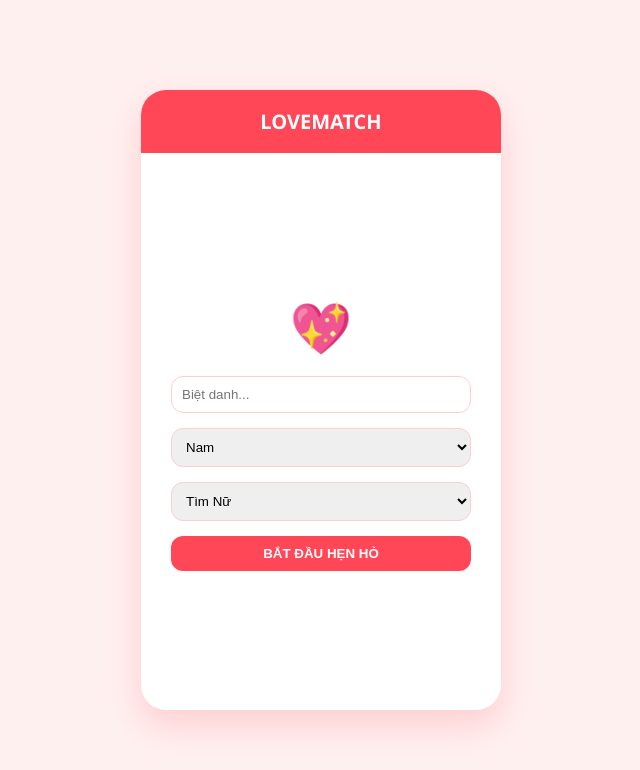
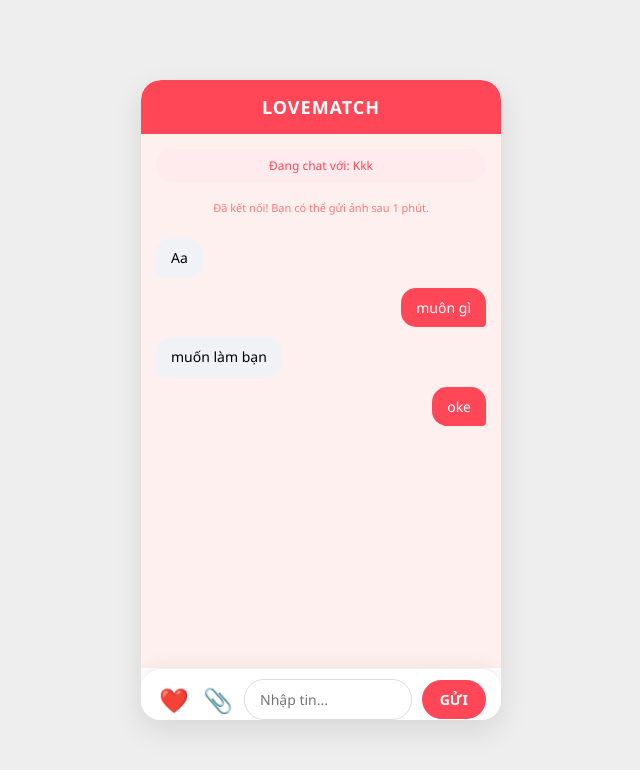
Before and after one commit to vuquocphong1996-lab/lovematch, a website: page public/index.html in a window 1280 px wide. Shown: the whole page, without its empty margins (319-959 px from the left). Drawn offline with nearby package versions, Linux system fonts and the light colour scheme; no server answers.

Commit message:
Full LoveMatch update

```diff
--- a/public/index.html
+++ b/public/index.html
@@ -2,122 +2,243 @@
 <html lang="vi">
 <head>
     <meta charset="UTF-8">
-    <meta name="viewport" content="width=device-width, initial-scale=1.0">
-    <title>LoveMatch - Kết nối trái tim</title>
+    <meta name="viewport" content="width=device-width, initial-scale=1.0, maximum-scale=1.0, user-scalable=no">
+    <title>LOVEMATCH - Kết nối trái tim</title>
     <style>
-        :root { --primary: #ff4757; --bg: #fff0f0; }
-        body { font-family: 'Segoe UI', sans-serif; background: var(--bg); display: flex; justify-content: center; align-items: center; height: 100vh; margin: 0; }
-        #app { background: white; width: 360px; height: 620px; border-radius: 25px; box-shadow: 0 15px 35px rgba(255, 71, 87, 0.2); display: flex; flex-direction: column; overflow: hidden; }
-        h2 { background: var(--primary); color: white; margin: 0; padding: 18px; text-align: center; font-size: 20px; }
-        #start-screen { flex: 1; padding: 30px; display: flex; flex-direction: column; gap: 15px; justify-content: center; }
-        #chat-screen { flex: 1; display: flex; flex-direction: column; overflow: hidden; }
-        #status { font-size: 12px; text-align: center; padding: 8px; background: #ffebee; color: var(--primary); font-weight: bold; }
-        #chat-box { flex: 1; padding: 15px; overflow-y: auto; display: flex; flex-direction: column; gap: 12px; background: #fffcfc; }
-        .msg { padding: 10px 14px; border-radius: 18px; max-width: 80%; font-size: 14px; }
-        .my-msg { align-self: flex-end; background: var(--primary); color: white; border-bottom-right-radius: 4px; }
-        .stranger-msg { align-self: flex-start; background: #f1f2f6; color: #2f3542; border-bottom-left-radius: 4px; }
-        #input-area { padding: 12px; display: flex; gap: 8px; border-top: 1px solid #ffecec; align-items: center; }
-        input, select { padding: 10px; border-radius: 12px; border: 1px solid #ffccd2; outline: none; }
-        button { background: var(--primary); color: white; border: none; padding: 10px 15px; border-radius: 12px; cursor: pointer; font-weight: bold; }
-        .hidden { display: none !important; }
-        img { max-width: 100%; border-radius: 12px; }
+        /* Tông màu LoveMatch: Hồng-Đỏ lãng mạn */
+        :root {
+            --primary-color: #ff4757; /* Màu hồng hồng giống hình ảnh */
+            --bg-color: #fff0f0; /* Nền hồng nhạt giống hình ảnh */
+            --text-color: #333;
+            --stanger-msg-bg: #f1f2f6; /* Màu tin nhắn người lạ (xám nhạt) */
+            --status-bg: #ffebee; /* Màu nền trạng thái */
+            --system-msg-color: #ff7675; /* Màu thông báo hệ thống */
+        }
+
+        * {
+            box-sizing: border-box;
+            margin: 0;
+            padding: 0;
+            font-family: 'Segoe UI', Tahoma, Geneva, Verdana, sans-serif; /* Font modernize UI */
+        }
+
+        body {
+            background-color: #eee; /* Nền ngoài cho khung điện thoại */
+            display: flex;
+            justify-content: center;
+            align-items: center;
+            height: 100vh;
+            overflow: hidden;
+        }
+
+        /* Khung giống điện thoại thực */
+        .app-container {
+            width: 360px;
+            height: 640px;
+            background-color: #fff;
+            border-radius: 20px;
+            box-shadow: 0 10px 30px rgba(0,0,0,0.1);
+            overflow: hidden;
+            display: flex;
+            flex-direction: column;
+            position: relative;
+        }
+
+        /* Thanh trên cùng LOVEMATCH */
+        .header {
+            background-color: var(--primary-color);
+            color: #fff;
+            padding: 15px;
+            text-align: center;
+            font-size: 18px;
+            font-weight: bold;
+            letter-spacing: 1px;
+            border-top-left-radius: 20px;
+            border-top-right-radius: 20px;
+        }
+
+        /* Phần chứa tin nhắn */
+        .chat-area {
+            flex-grow: 1;
+            display: flex;
+            flex-direction: column;
+            background-color: var(--bg-color);
+            padding: 15px;
+            overflow-y: auto;
+        }
+
+        /* Hộp trạng thái chat */
+        .status-box {
+            background-color: var(--status-bg);
+            color: var(--primary-color);
+            padding: 8px 15px;
+            text-align: center;
+            border-radius: 15px;
+            font-size: 12px;
+            margin-bottom: 10px;
+        }
+
+        /* Thông báo hệ thống */
+        .system-box {
+            color: var(--system-msg-color);
+            padding: 8px 15px;
+            text-align: center;
+            border-radius: 15px;
+            font-size: 11px;
+            margin-bottom: 15px;
+        }
+
+        /* Khu vực tin nhắn */
+        .messages {
+            display: flex;
+            flex-direction: column;
+            gap: 10px;
+        }
+
+        /* Bong bóng tin nhắn */
+        .message {
+            padding: 10px 15px;
+            border-radius: 15px;
+            max-width: 75%;
+            font-size: 14px;
+            line-height: 1.4;
+            position: relative;
+        }
+
+        .message.stranger {
+            align-self: flex-start;
+            background-color: var(--stanger-msg-bg);
+            color: #000;
+            border-bottom-left-radius: 4px;
+        }
+
+        .message.mine {
+            align-self: flex-end;
+            background-color: var(--primary-color);
+            color: #fff;
+            border-bottom-right-radius: 4px;
+        }
+
+        /* --- VÙNG NHẬP LIỆU: ĐÃ CĂN CHỈNH LẠI --- */
+        .input-area {
+            display: flex;
+            align-items: center;
+            background: #fff;
+            padding: 10px 15px;
+            border-top: 1px solid #eee;
+            border-top-left-radius: 20px;
+            border-top-right-radius: 20px;
+            box-shadow: 0 -5px 15px rgba(0,0,0,0.05);
+            /* Sửa vấn đề: Thêm lề dưới để không bị cạnh màn hình che */
+            padding-bottom: env(safe-area-inset-bottom, 10px);
+        }
+
+        .btn-icon {
+            background: none;
+            border: none;
+            font-size: 24px;
+            cursor: pointer;
+            color: var(--primary-color);
+            flex-shrink: 0;
+            width: 36px;
+            display: flex;
+            justify-content: center;
+            margin-right: 8px; /* Khoảng cách lề */
+        }
+
+        /* Sửa vấn đề: Ô nhập tin nhắn chiếm không gian chính */
+        input {
+            flex-grow: 1; /* Chiếm tối đa không gian còn lại */
+            padding: 10px 15px;
+            border: 1px solid #ddd;
+            border-radius: 20px;
+            font-size: 14px;
+            outline: none;
+            margin-right: 10px; /* Thêm khoảng cách cho nút Gửi */
+            width: 0; /* Đảm bảo ô input có thể nén */
+        }
+
+        input:focus {
+            border-color: var(--primary-color);
+        }
+
+        /* Nút Gửi đã được căn chỉnh */
+        .btn-send {
+            background: var(--primary-color);
+            color: #fff;
+            border: none;
+            padding: 10px 18px;
+            border-radius: 20px;
+            font-weight: bold;
+            font-size: 14px;
+            cursor: pointer;
+            /* Sửa vấn đề: Đảm bảo nút Gửi không bị nén, mất chữ */
+            flex-shrink: 0;
+            white-space: nowrap; /* Không cho chữ Gửi xuống dòng */
+        }
+
+        .btn-send:hover {
+            opacity: 0.9;
+        }
     </style>
 </head>
 <body>
 
-<div id="app">
-    <h2>LOVEMATCH</h2>
+<div class="app-container">
+    <div class="header">LOVEMATCH</div>
 
-    <div id="start-screen">
-        <div style="text-align: center; font-size: 50px;">💖</div>
-        <input type="text" id="user-name" placeholder="Biệt danh...">
-        <select id="user-gender"><option value="Nam">Nam</option><option value="Nữ">Nữ</option></select>
-        <select id="find-gender"><option value="Nữ">Tìm Nữ</option><option value="Nam">Tìm Nam</option><option value="Both">Cả hai</option></select>
-        <button onclick="startMatch()">BẮT ĐẦU HẸN HÒ</button>
+    <div class="chat-area">
+        <div class="status-box">Đang chat với: Kkk</div>
+        <div class="system-box">Đã kết nối! Bạn có thể gửi ảnh sau 1 phút.</div>
+
+        <div class="messages">
+            <div class="message stranger">Aa</div>
+            <div class="message mine">muôn gì</div>
+            <div class="message stranger">muốn làm bạn</div>
+            <div class="message mine">oke</div>
+        </div>
     </div>
 
-    <div id="chat-screen" class="hidden">
-        <div id="status">Đang tìm đối phương...</div>
-        <div id="chat-box"></div>
-        <div id="typing-notify" style="height:15px; font-size:11px; color:#a4b0be; margin-left:15px;"></div>
-        <div id="input-area">
-            <button onclick="sendHeart()" style="background:none; font-size:24px;">❤️</button>
-            <input type="file" id="file-input" class="hidden" accept="image/*" onchange="uploadImage(this)">
-            <button onclick="document.getElementById('file-input').click()">📎</button>
-            <input type="text" id="msg-input" style="flex:1" placeholder="Nhập tin..." oninput="handleTyping()" onkeypress="if(event.key==='Enter')sendMessage()">
-            <button onclick="sendMessage()">GỬI</button>
-            <button onclick="leaveRoom()" style="background:#ff6b6b">RỜI</button>
-        </div>
+    <div class="input-area">
+        <button class="btn-icon heart">❤️</button>
+        <button class="btn-icon attachment">📎</button>
+        <input type="text" placeholder="Nhập tin...">
+        <button class="btn-send">GỬI</button>
     </div>
 </div>
 
-<script src="/socket.io/socket.io.js"></script>
 <script>
-    const socket = io();
-    let currentRoom = '', matchStartTime = 0;
-    const PHOTO_WAIT = 60000;
+    // Mã JavaScript để giả lập gửi tin nhắn (dựa trên cấu trúc tin nhắn của bạn)
+    const chatBoxMessages = document.querySelector('.chat-area .messages');
+    const inputField = document.querySelector('.input-area input');
+    const sendBtn = document.querySelector('.input-area .btn-send');
 
-    function startMatch() {
-        const data = { name: document.getElementById('user-name').value || "Người lạ", gender: document.getElementById('user-gender').value, findGender: document.getElementById('find-gender').value };
-        document.getElementById('start-screen').classList.add('hidden');
-        document.getElementById('chat-screen').classList.remove('hidden');
-        socket.emit('start-match', data);
+    function addMessage(content, isMine) {
+        const div = document.createElement('div');
+        div.className = `message ${isMine ? 'mine' : 'stranger'}`;
+        div.innerText = content;
+        chatBoxMessages.appendChild(div);
+        // Tự động cuộn xuống cuối
+        document.querySelector('.chat-area').scrollTop = document.querySelector('.chat-area').scrollHeight;
     }
 
-    socket.on('matched', (data) => {
-        currentRoom = data.roomName;
-        matchStartTime = Date.now();
-        document.getElementById('status').innerText = "Đang chat với: " + data.partnerName;
-        addSystemMessage("Đã kết nối! Bạn có thể gửi ảnh sau 1 phút.");
-    });
-
-    socket.on('force-leave', () => { alert("Cuộc trò chuyện đã kết thúc."); location.reload(); });
-
     function sendMessage() {
-        const input = document.getElementById('msg-input');
-        if (input.value.trim() && currentRoom) {
-            socket.emit('send-message', { room: currentRoom, msg: input.value, isImage: false });
-            addMessage(input.value, true, false);
-            input.value = '';
+        if (inputField.value.trim()) {
+            addMessage(inputField.value, true);
+            inputField.value = '';
+            // Giả lập trả lời sau 1 giây
+            setTimeout(() => {
+                addMessage("Giả lập trả lời từ người lạ", false);
+            }, 1000);
         }
     }
 
-    function uploadImage(input) {
-        const timePassed = Date.now() - matchStartTime;
-        if (timePassed < PHOTO_WAIT) {
-            alert(`Vui lòng chờ thêm ${Math.ceil((PHOTO_WAIT - timePassed)/1000)}s để gửi ảnh.`);
-            input.value = ""; return;
+    sendBtn.addEventListener('click', sendMessage);
+    inputField.addEventListener('keypress', (e) => {
+        if (e.key === 'Enter') {
+            sendMessage();
         }
-        const reader = new FileReader();
-        reader.onload = (e) => {
-            socket.emit('send-message', { room: currentRoom, msg: e.target.result, isImage: true });
-            addMessage(e.target.result, true, true);
-        };
-        reader.readAsDataURL(input.files[0]);
-    }
-
-    socket.on('receive-message', (data) => addMessage(data.msg, false, data.isImage));
-    function addMessage(content, isMine, isImage) {
-        const div = document.createElement('div');
-        div.className = `msg ${isMine ? 'my-msg' : 'stranger-msg'}`;
-        if (isImage) { const img = document.createElement('img'); img.src = content; div.appendChild(img); }
-        else { div.innerText = content; }
-        document.getElementById('chat-box').appendChild(div);
-        document.getElementById('chat-box').scrollTop = document.getElementById('chat-box').scrollHeight;
-    }
-
-    function handleTyping() {
-        socket.emit('typing', { room: currentRoom, isTyping: true });
-        setTimeout(() => socket.emit('typing', { room: currentRoom, isTyping: false }), 2000);
-    }
-    socket.on('display-typing', (is) => document.getElementById('typing-notify').innerText = is ? "Người ấy đang nhập..." : "");
-    function sendHeart() { if(currentRoom) { socket.emit('send-heart', { room: currentRoom }); addMessage("❤️", true, false); } }
-    socket.on('receive-heart', () => addMessage("❤️", false, false));
-    function leaveRoom() { if(confirm("Rời phòng?")) socket.emit('leave-room'); }
-    function addSystemMessage(text) {
-        const div = document.createElement('div'); div.style = "text-align:center;font-size:11px;color:#ff7675;margin:5px 0;";
-        div.innerText = text; document.getElementById('chat-box').appendChild(div);
-    }
+    });
 </script>
 </body>
 </html>
```
